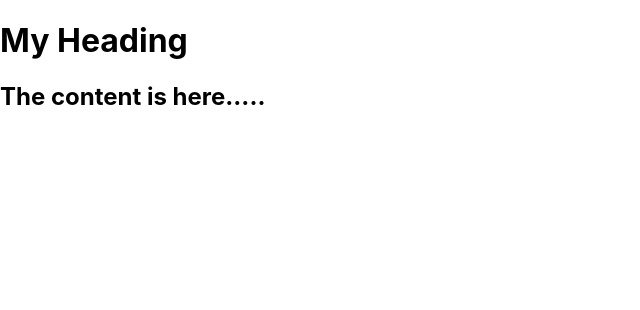
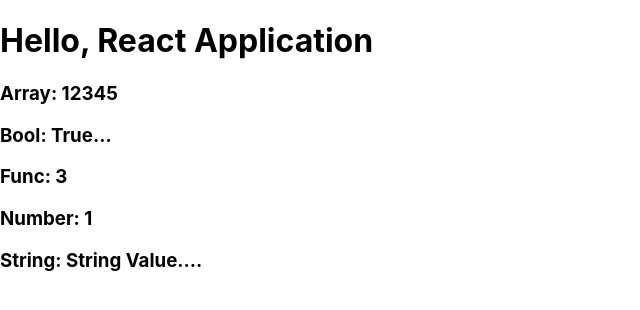
Before and after one commit to Hdonge/react-basic, a React (Create React App) app in the folder myapp/: page / in a window 1280 px wide. Shown: the top 310 px of the page, without its empty margins (0-640 px from the left). Built offline with nearby package versions, Linux system fonts and the light colour scheme.

Commit message:
React js Props Validation

```diff
--- a/myapp/src/App.js
+++ b/myapp/src/App.js
@@ -1,4 +1,5 @@
 import React, { Component } from 'react';
+import PropTypes from 'prop-types';
 import logo from './logo.svg';
 import './App.css';
 
@@ -6,11 +7,35 @@
   render() {
     return (
       <div>
-        <h1>{this.props.headerText}</h1>
-        <h2>{this.props.content}</h2>
+        <h1>Hello, {this.props.name}</h1>
+        <h3>Array: {this.props.propArray}</h3>
+        <h3>Bool: {this.props.propBool ? "True..." : "False..."}</h3>
+        <h3>Func: {this.props.propFunc(3)}</h3>
+        <h3>Number: {this.props.propNumber}</h3>
+        <h3>String: {this.props.propString}</h3>
       </div>
     );
   }
 }
 
+App.propTypes = {
+  name: PropTypes.string,
+  propArray: PropTypes.isRequired,
+  propBool: PropTypes.bool.isRequired,
+  propFunc: PropTypes.func,
+  propNumber: PropTypes.number,
+  propString: PropTypes.string
+};
+
+App.defaultProps = {
+  name: 'React Application',
+  propArray: ['1', '2', '3', '4', '5'],
+  propBool: true,
+  propFunc: function (e) {
+    return e;
+  },
+  propNumber: 1,
+  propString: "String Value...."
+};
+
 export default App;
--- a/myapp/src/index.js
+++ b/myapp/src/index.js
@@ -6,7 +6,7 @@
 
 ReactDOM.render(
     <div>
-        <App headerText="My Heading" content="The content is here....." />
+        <App />
     </div>, document.getElementById('root'));
 
 // If you want your app to work offline and load faster, you can change
```
